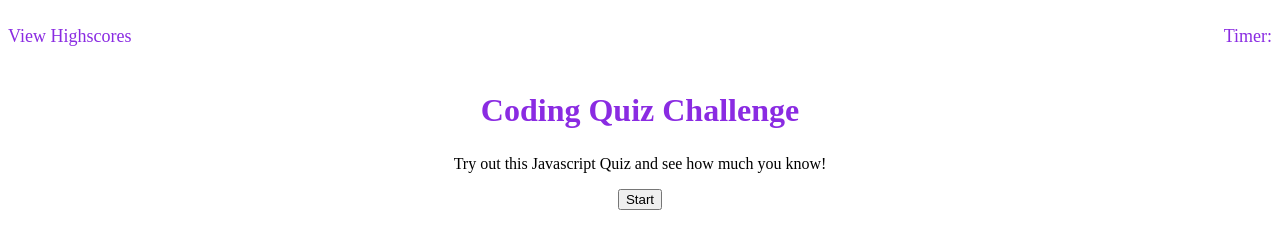
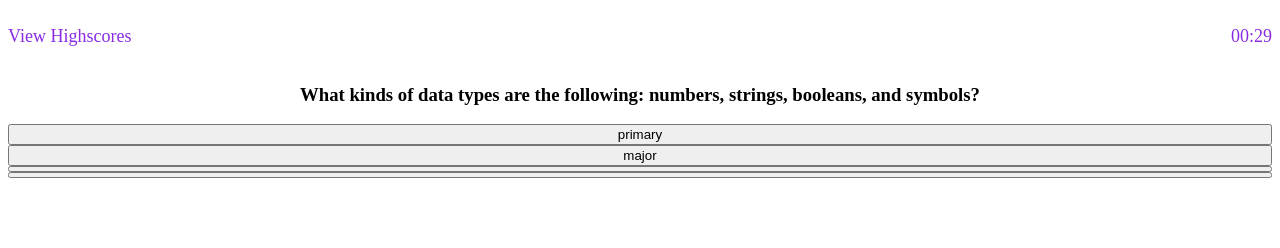
Before and after one commit to snalepa11/JavaScript-Quiz, a plain HTML site: page index.html in a window 1280 px wide. Both pictures are taken after a click on the button "Start". Drawn offline with Linux system fonts and the light colour scheme.

Commit message:
choice buttons

```diff
--- a/index.html
+++ b/index.html
@@ -12,10 +12,18 @@
             <p id="timer">Timer: </p>
     </header>
 
-    <section>
+    <section id="quiz-intro">
       <h1>Coding Quiz Challenge</h1>
       <p>Try out this Javascript Quiz and see how much you know!</p>
       <button id="startBtn">Start</button>
     </section>
+
+    <section>
+      <h3 id="display-question"></h3>
+      <section id="display-choices">
+      </section>
+    </section>
+
+    <script src="./script.js"></script>
 </body>
 </html>
--- a/script.js
+++ b/script.js
@@ -1,7 +1,13 @@
 
 function runCode(){
 
-var timeEL = getElementById("timer")
+var timeEL = document.getElementById("timer")
+
+var introEL = document.getElementById("quiz-intro")
+
+var displayQuestionEl = document.getElementById("display-question")
+
+var displayChoicesEl = document.getElementById("display-choices")
 
 function sendMessage() {
     timeEL.textContent = ('Times up!');
@@ -14,12 +20,17 @@ function startTimer() {
             clearInterval(timerInterval);
             sendMessage();
         } else {
-            timeEl.textContent='00:'+secondsLeft;
+            timeEL.textContent='00:'+secondsLeft;
         }
         secondsLeft--;
     }, 1000);
 }
 
+function hideIntro() {
+    introEL.classList.add("hide")
+}
+
+hideIntro();
 startTimer();
 
 
@@ -28,60 +39,64 @@ var myQuestions = [
         question: "What kinds of data types are the following: numbers, strings, booleans, and symbols?",
 
             answers: {
-                a: 'primary'
-                b: 'primitive'
-                c: 'singular'
+                a: 'primary',
+                b: 'primitive',
+                c: 'singular',
                 d: 'major'
             },
 
             correctAnswer: 'b'
 
-    }
+    },
+
     {
         question: "What are undeclared variables?",
 
         answers: {
-        a: 'variables that do not exist in a program and are not declared'
-        b: 'variables that are written in the wrong syntax'
-        c: 'variables that return as false'
+        a: 'variables that do not exist in a program and are not declared',
+        b: 'variables that are written in the wrong syntax',
+        c: 'variables that return as false',
         d: 'variables that are too complex'
         },
 
         correctAnswer: 'a'
 
-    }
+    },
+
     {
         question: "What are undefined variables?",
 
         answers: {
-            a: 'variables that return as false'
-            b: 'varaibles that are written in wrong syntax'
-            c: 'variables that have been declared but have not been given any value'
+            a: 'variables that return as false',
+            b: 'varaibles that are written in wrong syntax',
+            c: 'variables that have been declared but have not been given any value',
             d: 'variables that do not exist in a program and are not declared'
         },
 
         correctAnswer: 'c'
 
-    }
+    },
+
     {
         question: "What 'this' keywor din javascript?",
 
         answers: {
-            a: ' this, refers to the variable it is next to'
-            b: ' this, refers to a string saying this'
-            c: ' this, refers to an array'
+            a: ' this, refers to the variable it is next to',
+            b: ' this, refers to a string saying this',
+            c: ' this, refers to an array',
             d: ' this, refers to the object from where it was called'
         },
 
         correctAnswer: 'd'
-    }
+    },
+
     {
         question: "Which symbol is used for single line comments in javascript?",
 
         answers: {
-            a: '//'
-            b: '/*'
-            c: '*'
+            a: '//',
+            b: '/*',
+            c: '*',
             d: '()'
         },
 
@@ -89,6 +104,43 @@ var myQuestions = [
     }
 
 ]
+
+function displayQuestion (){
+    let question = myQuestions[0].question
+    displayQuestionEl.textContent = question
 }
 
+function displayChoices (){
+    let choicea = myQuestions[0].answers.a
+    let choiceb = myQuestions[0].answers.b
+    let choicec = myQuestions[0].answers.c
+    let choiced = myQuestions[0].answers.d
+
+    let choiceabutton = document.createElement("button")
+    choiceabutton.textContent = choicea
+
+    let choicebbutton = document.createElement("button")
+    choicebbutton.textContent = choiceb
+
+    let choicecbutton = document.createElement("button")
+    choicebbutton.textContent = choicec
+
+    let choicedbutton = document.createElement("button")
+    choicebbutton.textContent = choiced
+
+    displayChoicesEl.append(choiceabutton)
+    displayChoicesEl.append(choicebbutton)
+    displayChoicesEl.append(choicecbutton)
+    displayChoicesEl.append(choicedbutton)
+}
+
+displayChoices();
+
+var choicebtn
+
+displayQuestion();
+}
+
+
+
 document.getElementById('startBtn').addEventListener("click" , runCode);
--- a/style.css
+++ b/style.css
@@ -25,3 +25,12 @@ section h1 {
     font-display: bold;
     color: blueviolet;
 }
+
+#display-choices {
+    display: flex;
+    flex-direction: column;
+}
+
+.hide {
+    display: none;
+}
```
